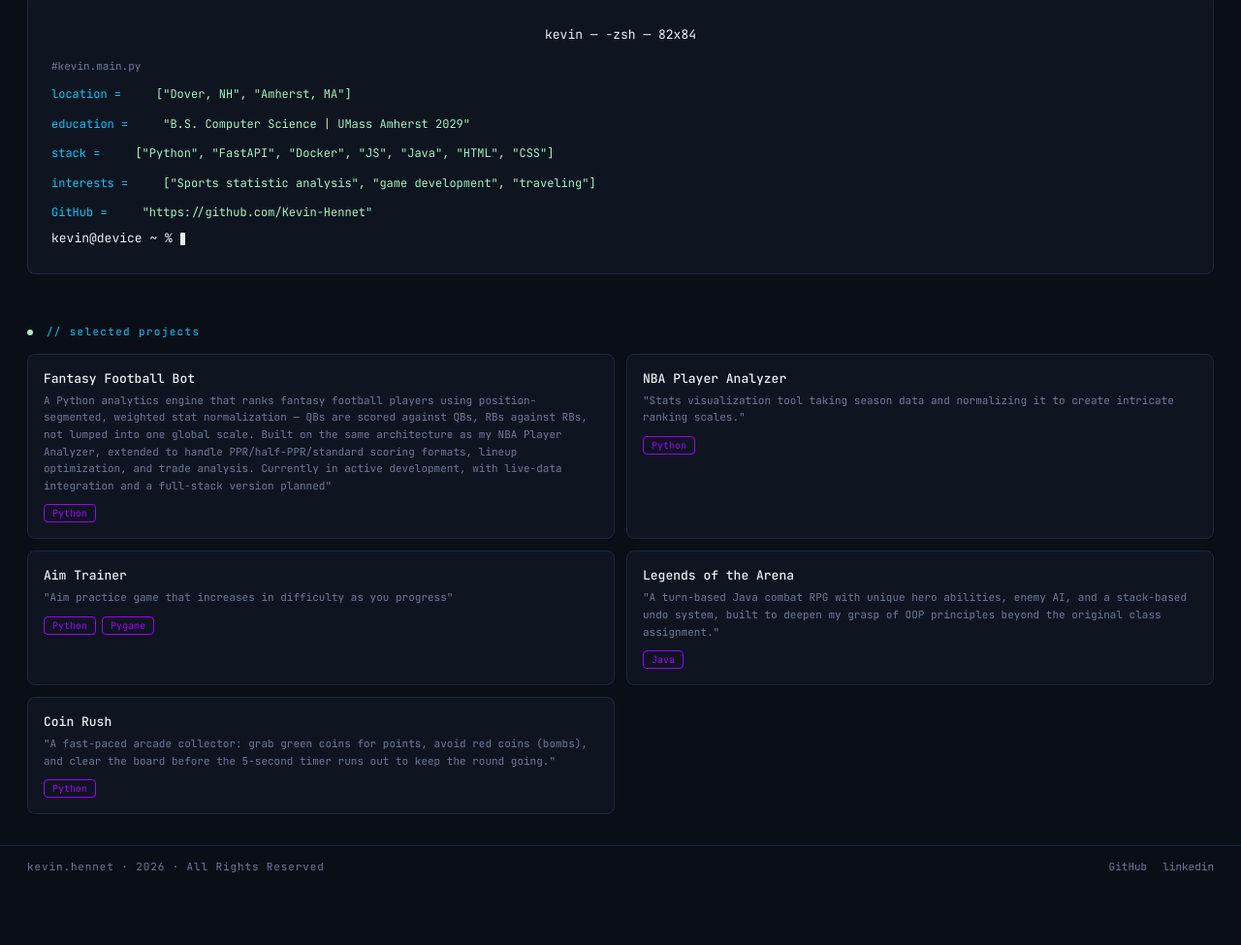
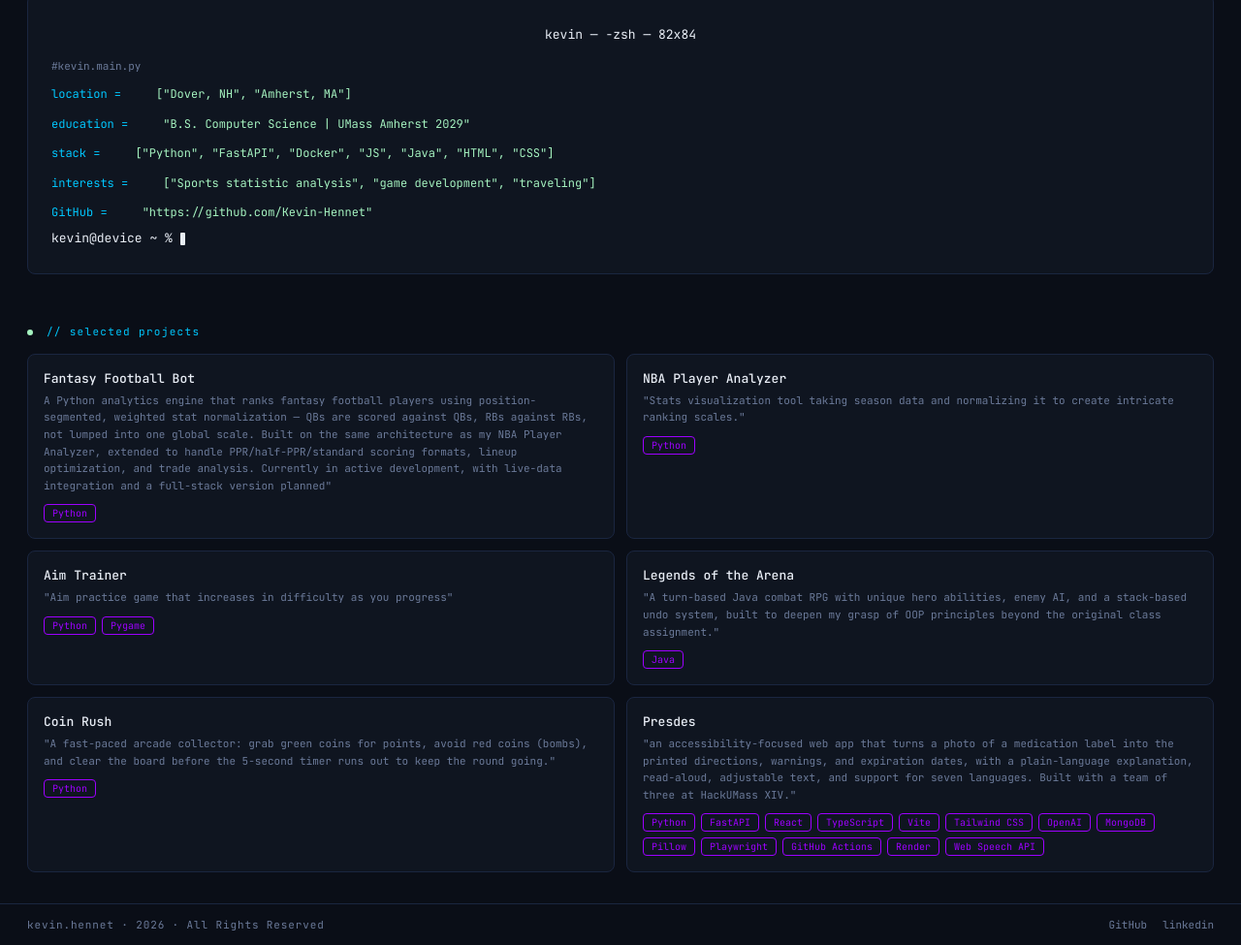
Before and after one commit to Kevin-Hennet/personal-portfolio, a plain HTML site: page index.html in a window 1280 px wide. Shown: the part 329-1304 px from the top of the page at 97% size. Before the commit the page ends 1244 px from the top, so only its background shows below. Drawn offline with Linux system fonts and the light colour scheme.

Commit message:
Added Presdes to project card

```diff
--- a/index.html
+++ b/index.html
@@ -119,6 +119,28 @@
           <span class="tag">Python</span>
         </div>
       </a>
+      <a class="proj-card" href="https://github.com/Kevin-Hennet/Presdes" target="_blank">
+        <div class="proj-title">Presdes</div>
+        <div class="proj-descrip">"an accessibility-focused web app that turns a photo of a medication label
+          into the printed directions, warnings, and expiration dates,
+          with a plain-language explanation, read-aloud, adjustable text,
+          and support for seven languages. Built with a team of three at HackUMass XIV."</div>
+        <div class="proj-tags">
+          <span class="tag">Python</span>
+          <span class="tag">FastAPI</span>
+          <span class="tag">React</span>
+          <span class="tag">TypeScript</span>
+          <span class="tag">Vite</span>
+          <span class="tag">Tailwind CSS</span>
+          <span class="tag">OpenAI</span>
+          <span class="tag">MongoDB</span>
+          <span class="tag">Pillow</span>
+          <span class="tag">Playwright</span>
+          <span class="tag">GitHub Actions</span>
+          <span class="tag">Render</span>
+          <span class="tag">Web Speech API</span>
+        </div>
+      </a>
     </div>
     <div class="footer">
       <div class="footer-brand">
```
